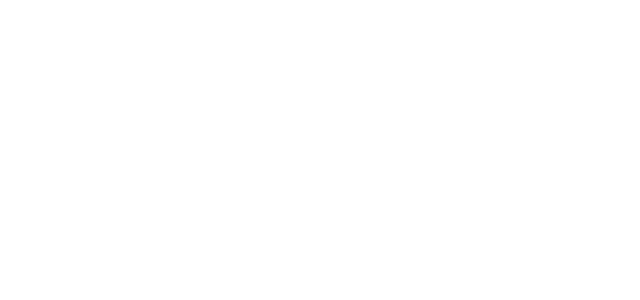
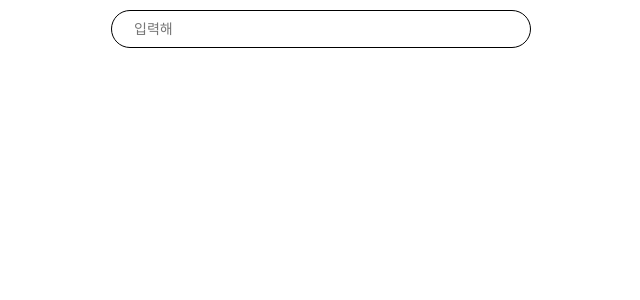
Before and after one commit to piggggggggy/Calog-Frontend, a React (Create React App) app: page / in a window 1280 px wide. Shown: the top 300 px of the page, without its empty margins (339-979 px from the left). Built offline with nearby package versions, Linux system fonts and the light colour scheme.

Commit message:
:lipstick: Global Styles 수정 및 App.js에 Wrap 수정
이제 가운데로 잘올거에요...

```diff
--- a/src/components/Main-Body.js
+++ b/src/components/Main_MainBody.js
@@ -7,7 +7,7 @@
  * @returns 설명적기
  * @역할 ~~~하는 컴포넌트
  * @필수값 이 컴포넌트를 사용할 때 필수 props
- * @담당자 :
+ * @담당자 : 박용태
 */
 
 const MainBody = (props) => {
@@ -20,8 +20,11 @@
       <BodyContainer>
 
         <SearchGrid margin="1rem 0.5rem">
-          <input placeholder="입력해"/>
-          <SearchButton>검색</SearchButton>
+          <div>
+            <input placeholder="입력해"/>
+          </div>
+
+          {/* <SearchButton>검색</SearchButton> */}
         </SearchGrid>
 
 
@@ -37,28 +40,34 @@
 
 const BodyContainer = styled.div`
   max-width: 100%;
+  margin: auto;
 `;
 
 const SearchGrid = styled.div`
-  position: relative;
   margin: 10px 20px;
-  /* width: 30vw; */
-  display: flex;
-  align-items: auto;
-  justify-content: space-between;
+  width: 100%;
 
-  & > input {
-    display: block;
+  & > div {
+
     width: 100%;
-    box-sizing: border-box;
-    padding: 1rem 10rem 1rem 1rem;
-    border: 1px solid black;
-    /* border-radius: 6px; */
-    outline: none;
-    line-height: 1rem;
+    border: 1px solid #000;
+    padding: 9px 20px;
+    border-radius: 25px;
+    /* box-sizing: border-box; */
+
+    & > input {
+      display: block;
+      font-size: 14px;
+      font-weight: 400;
+      width: 100%;
+      border: none;
+      outline: none;
+      /* line-height: 1rem; */
+    }
   }
+
+
 `;
-
 
 const SearchButton = styled.button`
   display: flex;
--- a/src/pages/Main.js
+++ b/src/pages/Main.js
@@ -2,7 +2,7 @@
 import styled from 'styled-components';
 
 // Components
-import MainBody from '../components/Main-Body';
+import MainBody from '../components/Main_MainBody';
 
 /**
  * @param {*} props
--- a/src/shared/App.js
+++ b/src/shared/App.js
@@ -11,9 +11,9 @@
 const App = (props) => {
   return (
     <React.Fragment>
-      <GlobalStyles/>
+      <GlobalStyles />
       <Wrap>
-      <Route path="/" exact componet={Main} />
+      <Route path="/" exact component={Main} />
       <Route path="/dashboard" exact component={DashBoard}/>
       <Route path="/login" exact component={Login}/>
       <Route path="/signup" exact component={Signup}/>
@@ -24,6 +24,7 @@
   );
 }
 const Wrap = styled.div`
-
+  max-width: 420px;
+  margin: auto;
 `;
 export default App;
--- a/src/shared/GlobalStyles.js
+++ b/src/shared/GlobalStyles.js
@@ -6,8 +6,6 @@
 
     *{
         box-sizing: border-box;
-        max-width: 420px;
-
     }
 
 `;
```
